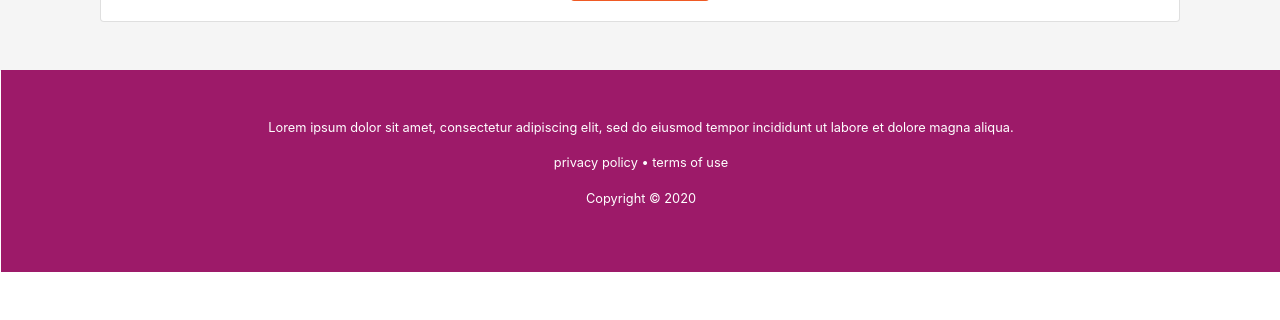
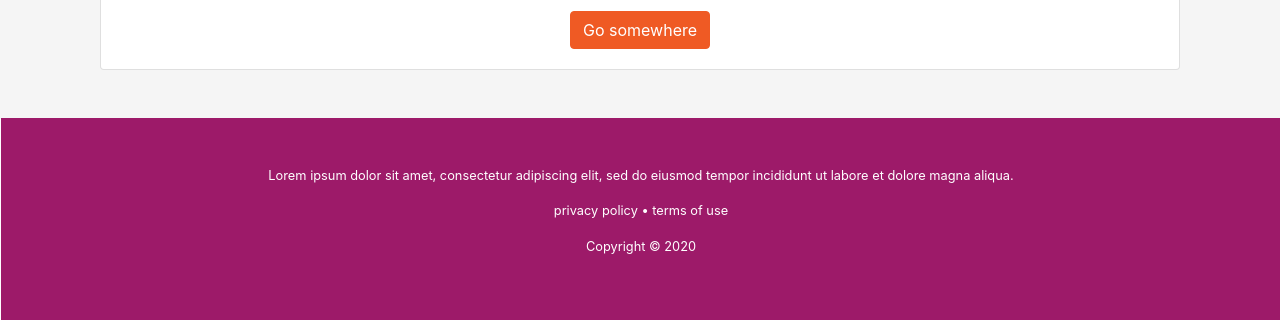
Before and after one commit to alphamanuscript/social-relief, a Vue app in the folder webapp/: page / in a window 1280 px wide. Shown: the part 2266-2586 px from the top of the page. Before the commit the page ends 2538 px from the top, so only its background shows below. Built offline with nearby package versions, Linux system fonts and the light colour scheme; no server answers; the HTML template or start-up script is replaced by a standard one; what vue-google-login would draw is missing.

Commit message:
fixed home page margin and padding

```diff
--- a/webapp/src/views/home/footer.vue
+++ b/webapp/src/views/home/footer.vue
@@ -1,5 +1,5 @@
 <template>
-  <div class="text-center text-white small bg-secondary py-5 px-0 m-0 w-100 position-absolute">
+  <div class="text-center text-white small bg-secondary p-5 w-100 position-absolute">
     <p>
       Lorem ipsum dolor sit amet, consectetur adipiscing elit, sed do eiusmod tempor incididunt ut labore et dolore magna aliqua.
     </p>
--- a/webapp/src/views/home/home.vue
+++ b/webapp/src/views/home/home.vue
@@ -1,5 +1,5 @@
 <template>
-    <b-container fluid="sm" class="w-md-75 ">
+    <b-container fluid="sm" class="w-md-75">
       <section class="my-5">
         <div>
           <h3 class="text-secondary">
--- a/webapp/src/views/logged-out-structure.vue
+++ b/webapp/src/views/logged-out-structure.vue
@@ -1,6 +1,6 @@
 <template>
   <div >
-    <b-container fluid="md" class="w-lg-75">
+    <b-container fluid="md" class="w-lg-75 pt-5">
       <b-navbar toggleable="sm" variant="light" sticky>
         <b-navbar-brand to="#">
           <img :src="imageUrl" width="150" alt="Social Relief Logo">
```
